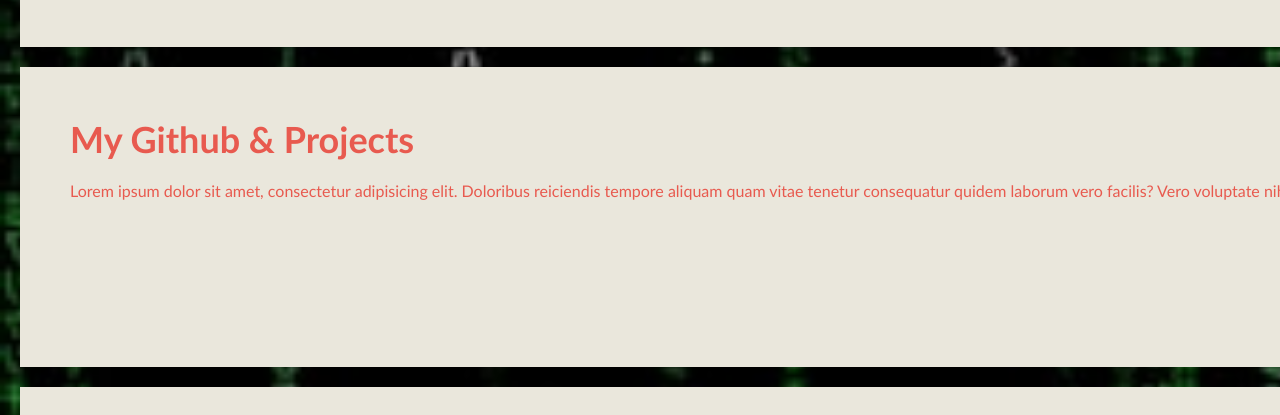
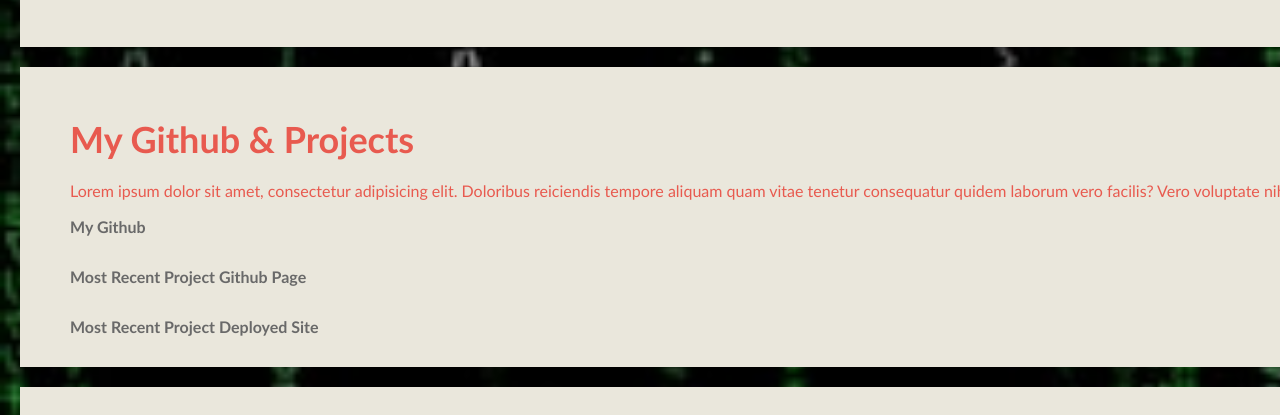
Before and after one commit to ianbrinkerhoff09/Portfolio, a plain HTML site: page index.html in a window 1280 px wide. Shown: the part 1233-1648 px from the top of the page. Drawn offline with Linux system fonts and the light colour scheme.

Commit message:
added portfolio links

```diff
--- a/assets/style.css
+++ b/assets/style.css
@@ -33,6 +33,24 @@
     color: #E85A4F;
   }
 
+
+    ul li {
+
+    display:block;
+    list-style: none;
+    padding: 0;
+    margin-top: 5px;
+}
+
+ul li a
+{
+
+    font-weight: bold;
+    text-decoration: none;
+    line-height: 2.8em;
+    padding-right:.5em;
+    color: #696969;
+}
   .header nav {
     padding-top: 15px;
     margin-right: 20px;
--- a/index.html
+++ b/index.html
@@ -40,6 +40,11 @@
             <p>
                 Lorem ipsum dolor sit amet, consectetur adipisicing elit. Doloribus reiciendis tempore aliquam quam vitae tenetur consequatur quidem laborum vero facilis? Vero voluptate nihil explicabo eveniet reprehenderit odio consequatur labore architecto!
             </p>
+            <ul>
+                <li><a href="https://github.com/ianbrinkerhoff09" target="_blank">My Github</a></li>
+                <li><a href="https://github.com/sagegrayson/cc-project-01" target="_blank">Most Recent Project Github Page</a></li>
+                <li><a href="https://sagegrayson.github.io/cc-project-01/" target="_blank">Most Recent Project Deployed Site</a></li>
+            </ul>
         </section>
         <div id="contact" class="contact">
             <img src="#" class="float-left" alt="Contact Me section image" />
```
